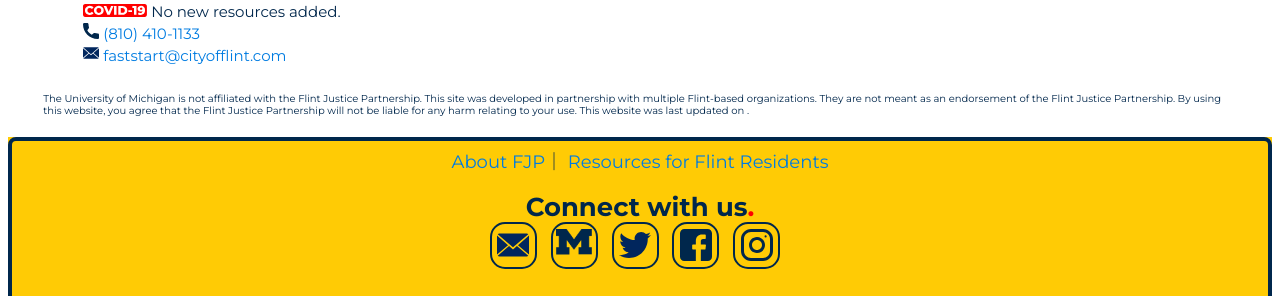
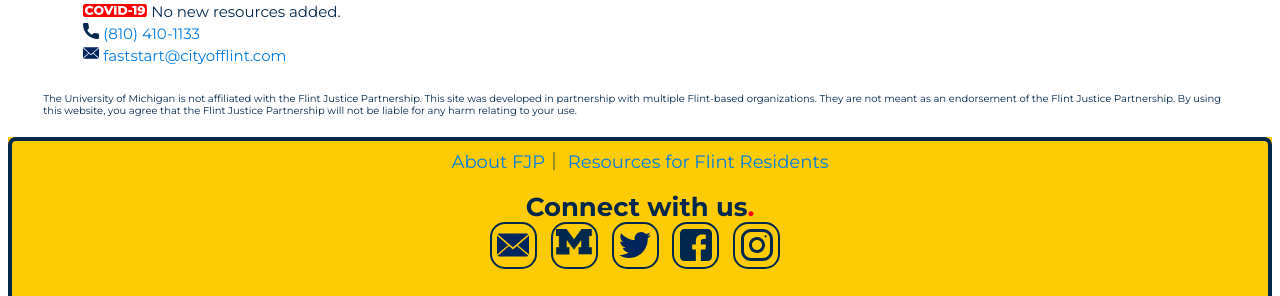
Before and after one commit to umichfjp/umichfjp.github.io, a Jekyll site: the page built from pages/resources.html, in a window 1280 px wide and 900 px high, scrolled down 3496 px. Shown: the part 501-797 px from the top of the window. Built offline with Jekyll 4.4.1, drawn with Linux system fonts in a browser that asks for light colours.

Commit message:
Update resources.html

```diff
--- a/pages/resources.html
+++ b/pages/resources.html
@@ -270,7 +270,7 @@ title: Resources - FJP
         </h3>
         </ul>
 
-        <h4>The University of Michigan is not affiliated with the Flint Justice Partnership. This site was developed in partnership with multiple Flint-based organizations. They are not meant as an endorsement of the Flint Justice Partnership. By using this website, you agree that the Flint Justice Partnership will not be liable for any harm relating to your use. This website was last updated on <span id="demo"></span>.</h4>
+        <h4>The University of Michigan is not affiliated with the Flint Justice Partnership. This site was developed in partnership with multiple Flint-based organizations. They are not meant as an endorsement of the Flint Justice Partnership. By using this website, you agree that the Flint Justice Partnership will not be liable for any harm relating to your use.</h4>
         </div>
       </div>
 
```
